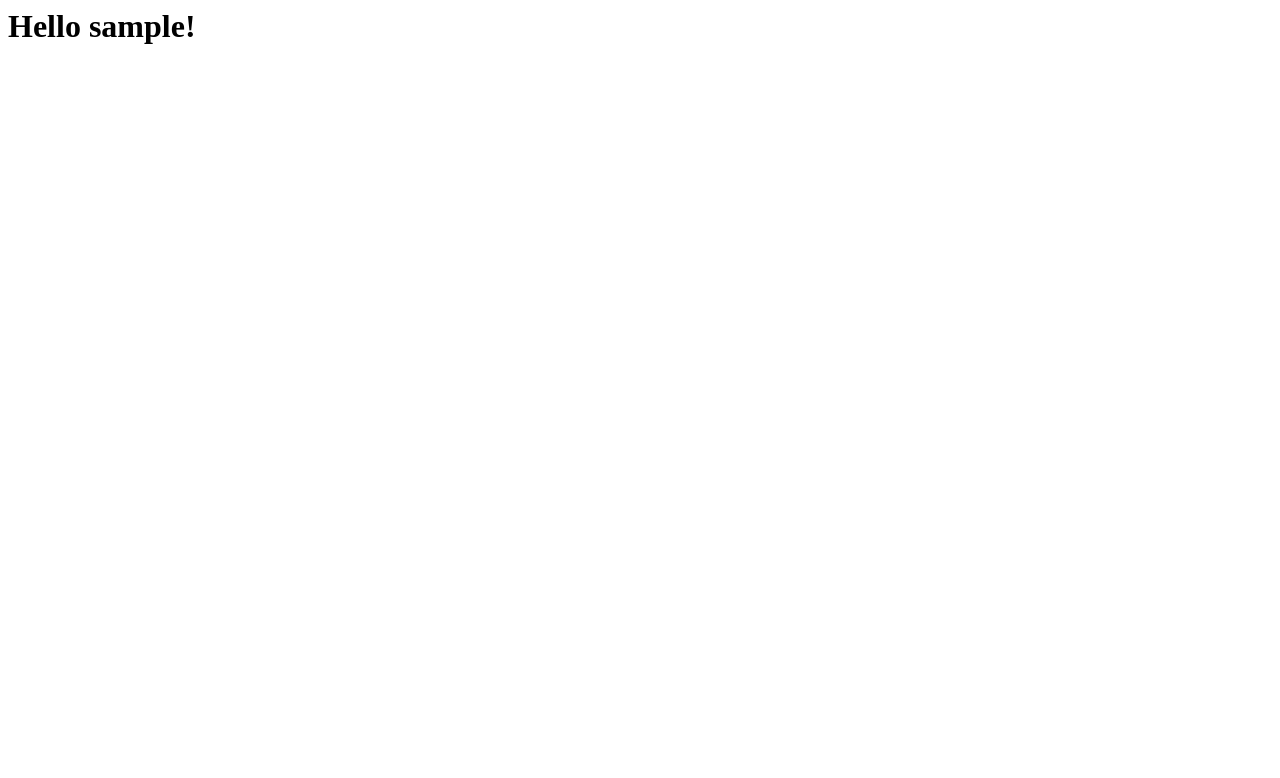
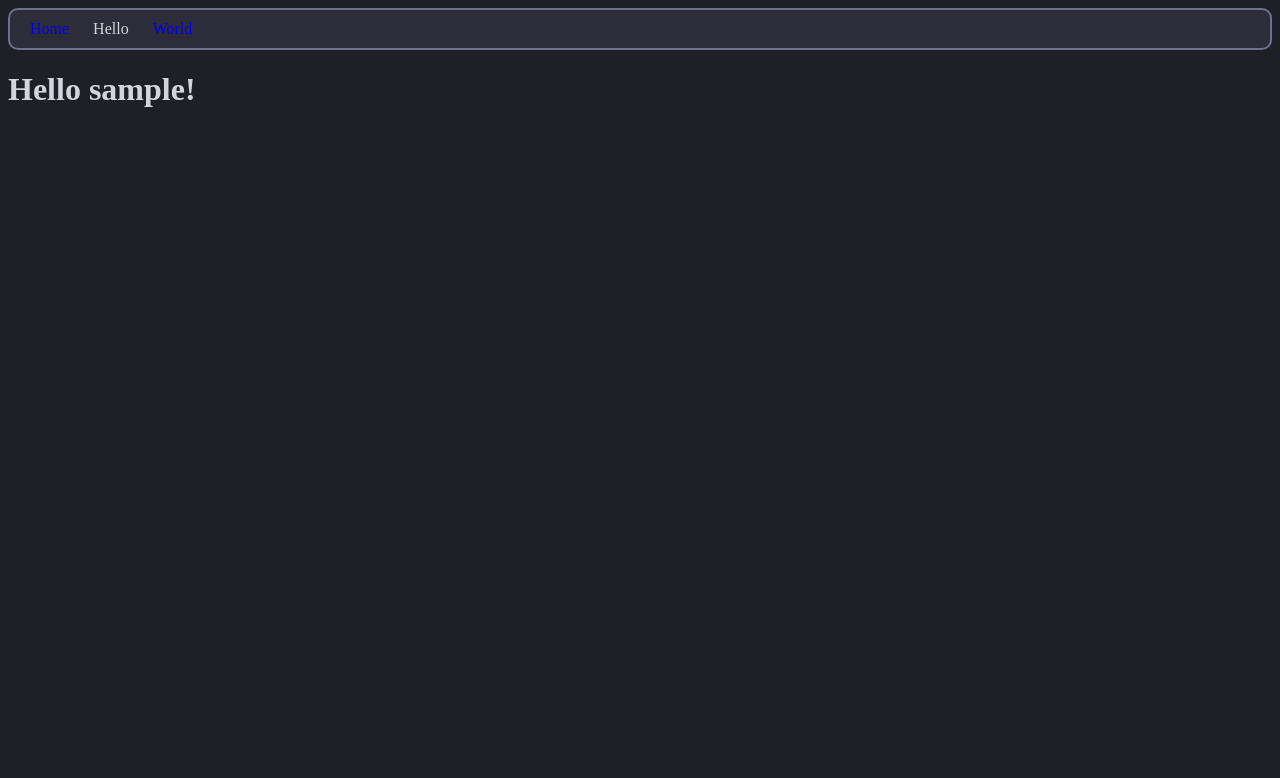
Before and after one commit to Ashlei/GoApplicationServer, a Flask app: a page that uses templates/hello.html in a window 1280 px wide. Before the commit the part shown is almost empty. Shown: the top 778 px of the page. Run offline with Flask 2, Linux system fonts and the light colour scheme.

Commit message:
Styling the hello world pages

```diff
--- a/static/style.css
+++ b/static/style.css
@@ -1,4 +1,21 @@
 body {
-    background: red;
-    color: yellow;
+    background: #1f1f28;
+    color: #d4d4de;
 }
+nav ul {
+    background-color: #2c2c3a;
+    border-color: #6f6f90;
+    border-style: solid;
+    border-width: 2px;
+    border-radius: 10px;
+    padding: 10px;
+}
+nav ul li {
+    list-style-type: none;
+    display: inline;
+    margin-right: 10px;
+    margin-left: 10px;
+}
+nav ul li a {
+    text-decoration: none;
+}
--- a/templates/hello.html
+++ b/templates/hello.html
@@ -1,5 +1,15 @@
 <html>
+    <head>
+        <link rel="stylesheet" href='/static/style.css' />
+    </head>
     <body>
+        <nav>
+            <ul>
+            <li><a href="../../">Home</a></li>
+            <li>Hello</li>
+            <li><a href="../world">World</a></li>
+            </ul>
+        </nav>
         <h1>Hello {{ name }}!</h1>
     </body>
 </html>
```
Also changed, not shown: templates/index.html (+7 -0 lines), templates/world.html (+7 -0 lines).
